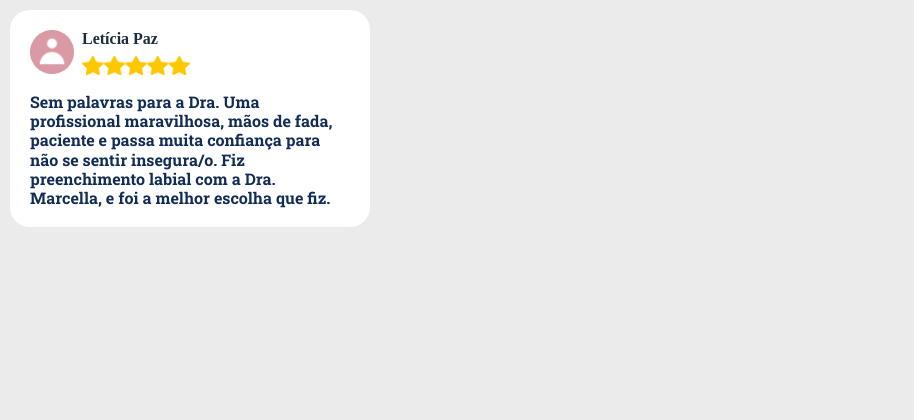
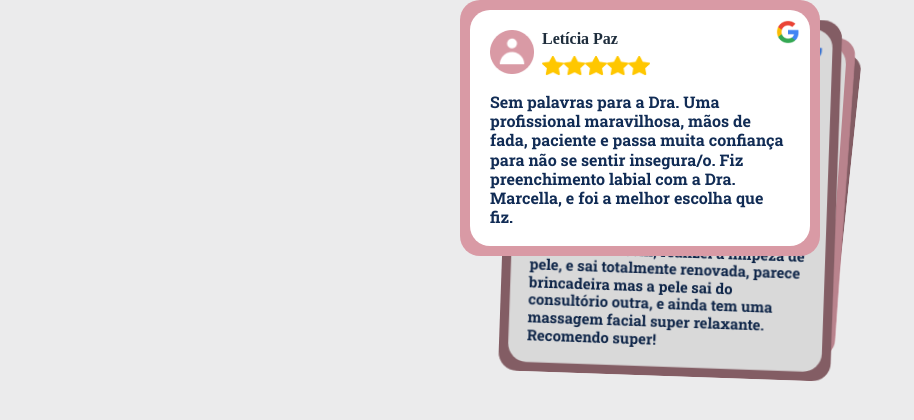
Before and after one commit to devoctaviooliveira/SiteClinica, a React (Vite) app: page / in a window 1280 px wide. Shown: the top 420 px of the page, without its empty margins (0-914 px from the left). Built offline with nearby package versions, Linux system fonts and the light colour scheme.

Commit message:
last_update

```diff
--- a/src/components/Cards/cardList.jsx
+++ b/src/components/Cards/cardList.jsx
@@ -9,7 +9,7 @@ export function CardList({position}) {
   return (
     <>
       {position !== undefined ? <Card name={itemToShow.name} comment={itemToShow.comment}/> : arrayDeObjetos.map((objeto) => (
-        <Card name={objeto.name} comment={objeto.comment}/>
+        <Card name={objeto.name} comment={objeto.comment} />
       ))}
     </>
   );
--- a/src/components/Cards/index.jsx
+++ b/src/components/Cards/index.jsx
@@ -1,6 +1,7 @@
 import { Container, MainContent, HeaderContent, TextContent , Header} from "./styles";
 import profile from '../../assets/profile.png'
 import stars from '../../assets/stars.png'
+import googleLogo from '../../assets/googleLogo.png'
 
 
 export function Card({name, comment}) {
@@ -8,6 +9,7 @@ export function Card({name, comment}) {
     <Container>
       <MainContent>
         <Header>
+          <img src={googleLogo} className="googleLogo" alt="logotipo do google" />
           <img src={profile} alt="ícone representando perfil de usuário" />
           <HeaderContent>
             <p>{name}</p>
--- a/src/components/Cards/styles.js
+++ b/src/components/Cards/styles.js
@@ -41,6 +41,14 @@ export const Header = styled.div`
     width: 4.4rem;
     height: 4.4rem;
   }
+
+  > .googleLogo {
+    width: 2.4rem;
+    height: 2.4rem;
+    position: absolute;
+    right: 2rem;
+    top: 2rem;
+  }
 `
 
 export const TextContent = styled.div`
--- a/src/components/Slider/index.jsx
+++ b/src/components/Slider/index.jsx
@@ -1,13 +1,32 @@
 import { Container } from "./styles";
 import { CardList } from "../Cards/cardList";
 import 'swiper/css';
-import 'swiper/css/scrollbar';
+import 'swiper/css/effect-cards';
+import { Pagination } from 'swiper/modules';
+import React, { useRef, useState } from 'react';
+import { Swiper, SwiperSlide } from 'swiper/react';
+import { EffectCards } from 'swiper/modules';
+
 
 
 export function Slider() {
   return(
     <Container>
-      <CardList position={0}/>
+
+      <Swiper  effect={'cards'}
+        grabCursor={true}
+        modules={[EffectCards]}
+        className="mySwiper">
+        <SwiperSlide className="SwiperSlide"><CardList position={0}/></SwiperSlide>
+        <SwiperSlide className="SwiperSlide"><CardList position={1}/></SwiperSlide>
+        <SwiperSlide className="SwiperSlide"><CardList position={2}/></SwiperSlide>
+        <SwiperSlide className="SwiperSlide"><CardList position={3}/></SwiperSlide>
+        <SwiperSlide className="SwiperSlide"><CardList position={4}/></SwiperSlide>
+        <SwiperSlide className="SwiperSlide"><CardList position={5}/></SwiperSlide>
+        <SwiperSlide className="SwiperSlide"><CardList position={6}/></SwiperSlide>
+        <SwiperSlide className="SwiperSlide"><CardList position={7}/></SwiperSlide>
+        <SwiperSlide className="SwiperSlide"><CardList position={8}/></SwiperSlide>
+      </Swiper>
     </Container>
   )
 }
--- a/src/components/Slider/styles.js
+++ b/src/components/Slider/styles.js
@@ -2,5 +2,55 @@ import styled from 'styled-components'
 
 
 export const Container = styled.div`
+  display: flex;
 
+
+  .swiper {
+    max-width: 36rem;
+    height: 100%;
+  }
+
+  .swiper-slide {
+    border-radius: 2rem;
+  }
+
+  .swiper-slide:nth-child(1n) {
+    background-color: ${({ theme }) => theme.COLORS.DETAILS_500};
+  }
+
+  .swiper-slide:nth-child(2n) {
+    background-color: ${({ theme }) => theme.COLORS.DETAILS_700};
+  }
+
+  .swiper-slide:nth-child(3n) {
+    background-color: ${({ theme }) => theme.COLORS.DETAILS_500};
+  }
+
+  .swiper-slide:nth-child(4n) {
+    background-color: ${({ theme }) => theme.COLORS.DETAILS_700};
+  }
+
+  .swiper-slide:nth-child(5n) {
+    background-color: ${({ theme }) => theme.COLORS.DETAILS_500};
+  }
+
+  .swiper-slide:nth-child(6n) {
+    background-color: ${({ theme }) => theme.COLORS.DETAILS_700};
+  }
+
+  .swiper-slide:nth-child(7n) {
+    background-color: ${({ theme }) => theme.COLORS.DETAILS_500};
+  }
+
+  .swiper-slide:nth-child(8n) {
+    background-color: ${({ theme }) => theme.COLORS.DETAILS_700};
+  }
+
+  .swiper-slide:nth-child(9n) {
+    background-color: ${({ theme }) => theme.COLORS.DETAILS_500};
+  }
+
+  .swiper-slide:nth-child(10n) {
+    background-color: ${({ theme }) => theme.COLORS.DETAILS_700};
+  }
 `
```
